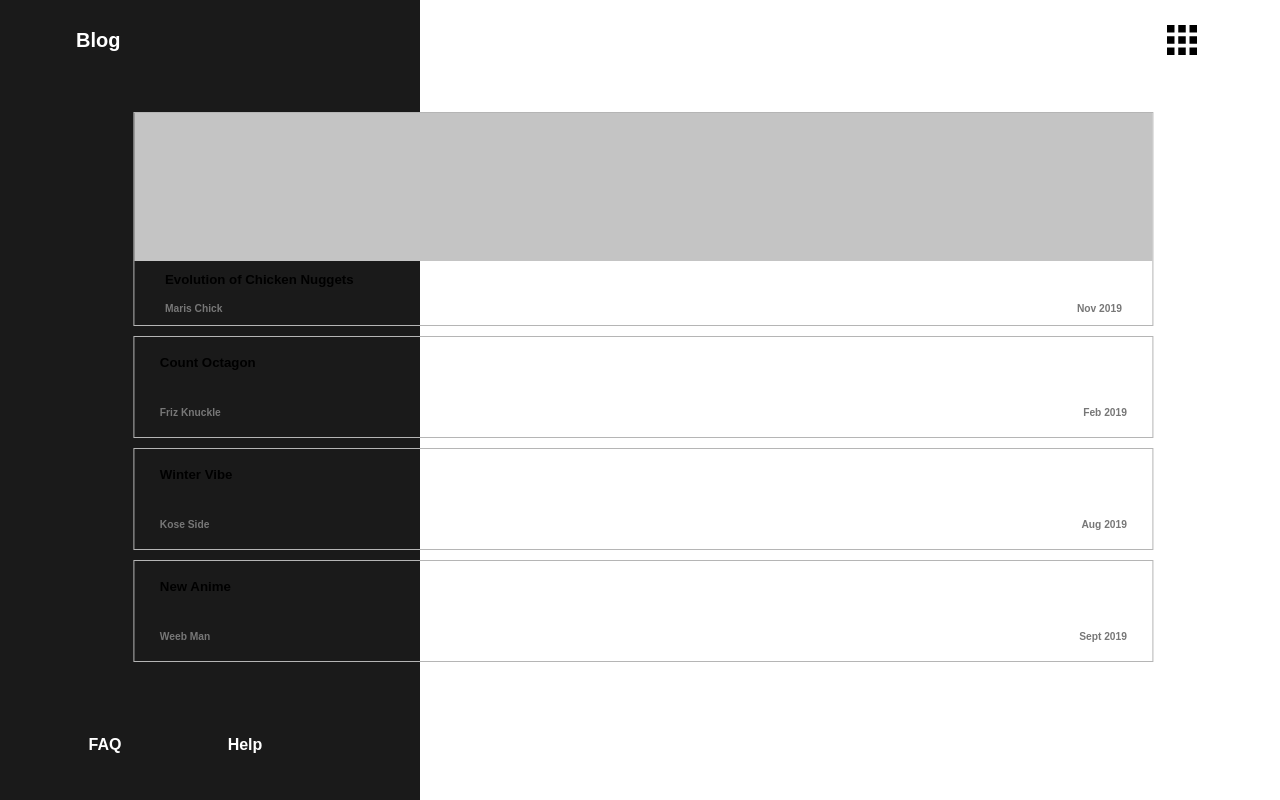
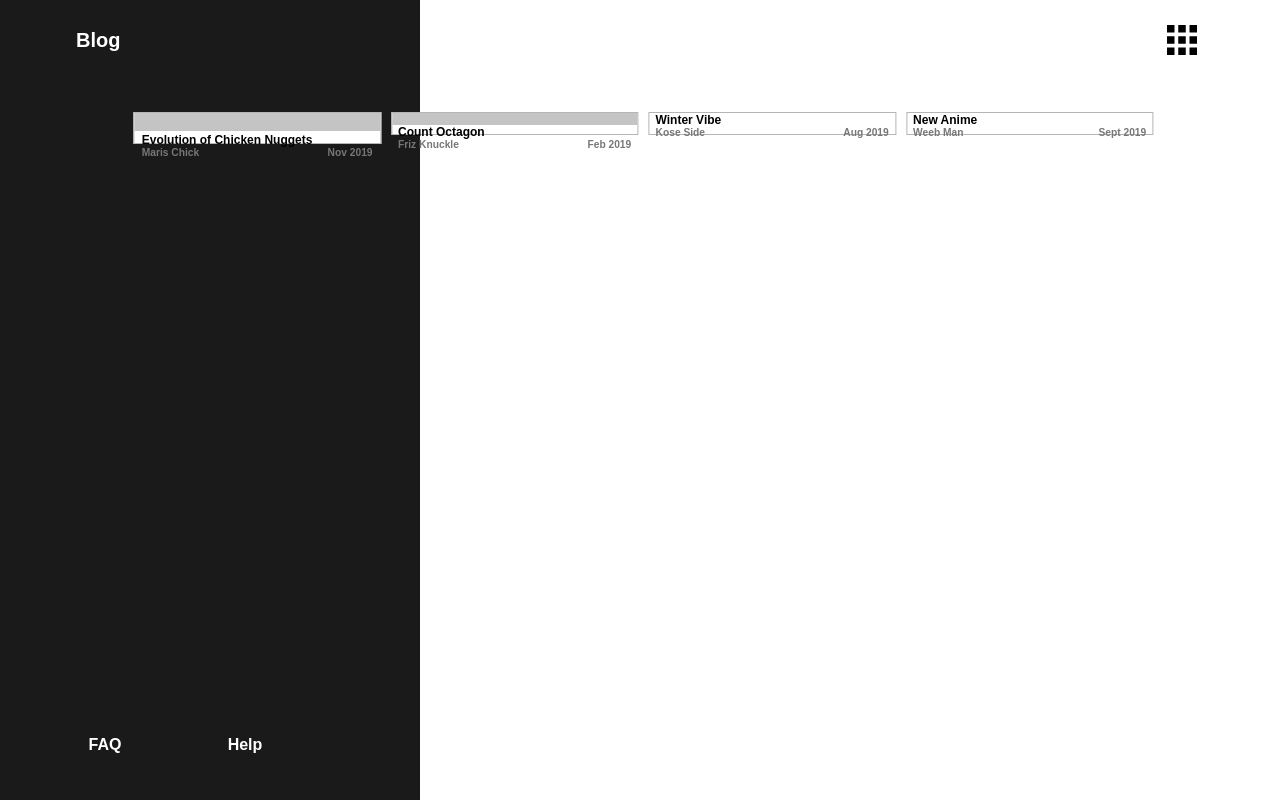
Before and after one commit to jjdechavez/blogger-app, a React (Create React App) app: page /blog in a window 1280 px wide. Built offline with nearby package versions, Linux system fonts and the light colour scheme.

Commit message:
add blog design

```diff
--- a/src/App.css
+++ b/src/App.css
@@ -163,37 +163,41 @@ a {
 
 /* Blog */
 .blog-container {
-  /* background-color: aqua; */
   grid-column: 2/6;
   grid-row: 2/7;
 }
 
 .blog-grid {
   width: 120%;
+  height: fit-content;
   transform: translateX(-8%);
   display: grid;
-  grid-template-columns: repeat(4, 1fr);
-  grid-template-rows: repeat(5, 1fr);
+  grid-template-columns: 1fr;
+  /* grid-template-rows: 1fr repeat(3, 5em); */
+  /* grid-template-columns: repeat(4, 1fr); */
+  /* grid-template-rows: repeat(5, 1fr); */
   grid-gap: 10px;
 }
 
 .feature-container {
-  grid-column: 1/5;
-  grid-row: 1/3;
+  /* grid-column: 1/5;
+  grid-row: 1/3; */
+  /* height: 150%; */
+  background-color: #fff;
   border: 1px solid #b5b5b5;
 }
 
 .feature-img {
   background-color: #c4c4c4;
-  height: 70%;
+  height: 60%;
 }
 
 .feature-about {
-  height: 30%;
+  height: 40%;
   margin: 1% 3%;
   display: grid;
   grid-template-columns: repeat(2, 1fr);
-  grid-template-rows: repeat(2, 1fr);
+  /* grid-template-rows: repeat(2, 1fr); */
 }
 
 /* .feature-about h5,
@@ -215,6 +219,7 @@ a {
 
 .about-title {
   grid-column: 1/3;
+  font-size: .75rem;
 }
 
 .about-author {
@@ -222,14 +227,17 @@ a {
 }
 
 .about-date {
-  grid-column: 4/5;
+  grid-column: 2/3;
   display: grid;
   justify-content: flex-end;
 }
 
-.item-container {
-  grid-column: 1/5;
-  grid-row: 3/4;
+.item-container,
+.item-container2,
+.item-container3 {
+  /* grid-column: 1/5; */
+  /* grid-row: 3/4; */
+  height: 65%;
   border: 1px solid #b5b5b5;
 }
 
@@ -238,22 +246,20 @@ a {
   height: 100%;
   width: 95%;
   display: grid;
-  grid-template-columns: repeat(4, 1fr);
-  grid-template-rows: repeat(2, 1fr);
+  grid-template-columns: repeat(2, 1fr);
   align-items: center;
+  /* grid-template-rows: repeat(2, 1fr); */
 }
 
-.item-container2 {
+/* .item-container2 {
   grid-column: 1/5;
   grid-row: 4/5;
-  border: 1px solid #b5b5b5;
 }
 
 .item-container3 {
   grid-column: 1/5;
   grid-row: 5/6;
-  border: 1px solid #b5b5b5;
-}
+} */
 
 
  @media screen and (min-width: 560px) {
@@ -428,6 +434,34 @@ a {
   .footer-item-faq {
     grid-column: 2;
   }
+
+  .blog-grid {
+    grid-template-columns: repeat(auto-fit, minmax(15rem, 1fr));
+  }
+
+  .feature-container,
+  .item-container,
+  .item-container2,
+  .item-container3 {
+    background-color: #fff;
+  }
+
+  /* .feature-about {
+    height: 30%;
+    margin: 1% 3%;
+    display: grid;
+    grid-template-columns: repeat(2, 1fr);
+    grid-template-rows: repeat(2, 1fr);
+  } */
+
+  .item-grid {
+    height: 100%;
+  }
+
+  .feature-container {
+
+  }
+
 }
 
 @media screen and (min-width: 1100px) {
--- a/src/components/BlogItem.js
+++ b/src/components/BlogItem.js
@@ -4,6 +4,7 @@ function BlogItem() {
   return (
     <>
       <div className="item-container">
+        <div className="feature-img d-none-mobile"></div>
         <div className="item-grid">
           <h5 className="about-title">Count Octagon</h5>
           <p className="about-author">Friz Knuckle</p>
```
